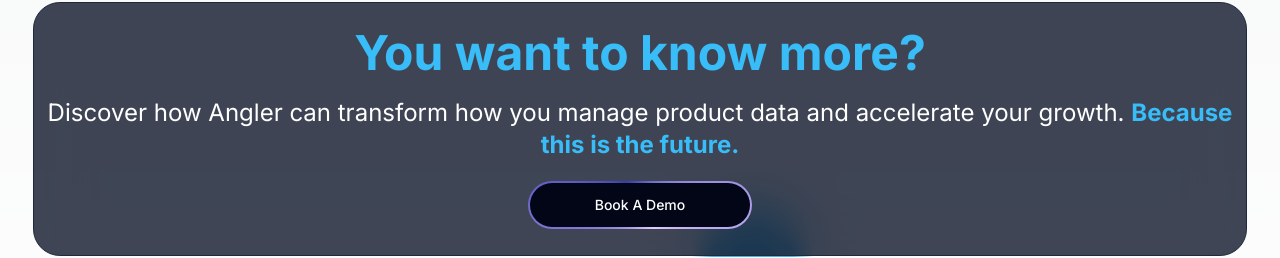
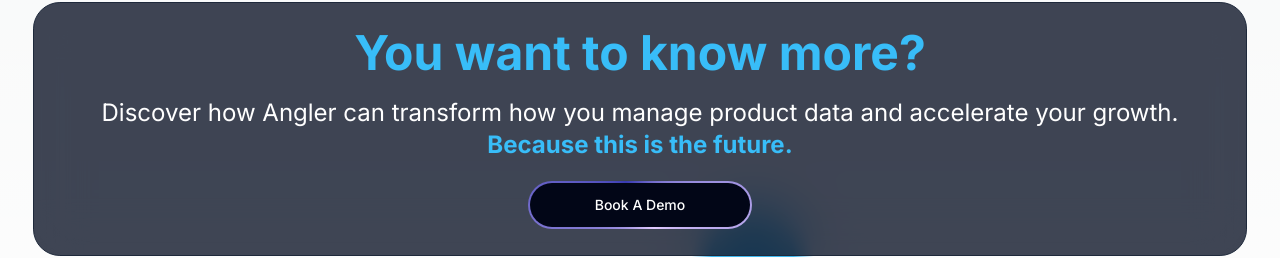
Before and after one commit to Salman-S7/angler, a Next.js app: page / in a window 1280 px wide. Shown: the part 3297-3555 px from the top of the page. Built offline with nearby package versions, Linux system fonts and the light colour scheme.

Commit message:
added padding to text

```diff
--- a/components/BookADemo.tsx
+++ b/components/BookADemo.tsx
@@ -9,7 +9,7 @@
               You want to know more?
             </p>
 
-            <p className="w-full text-center block sm:text-2xl">
+            <p className="w-full text-center block sm:text-2xl px-4">
               Discover how Angler can transform how you manage product data and
               accelerate your growth.{" "}
               <span className="text-sky-400 font-bold">Because this is the future.</span>
```
